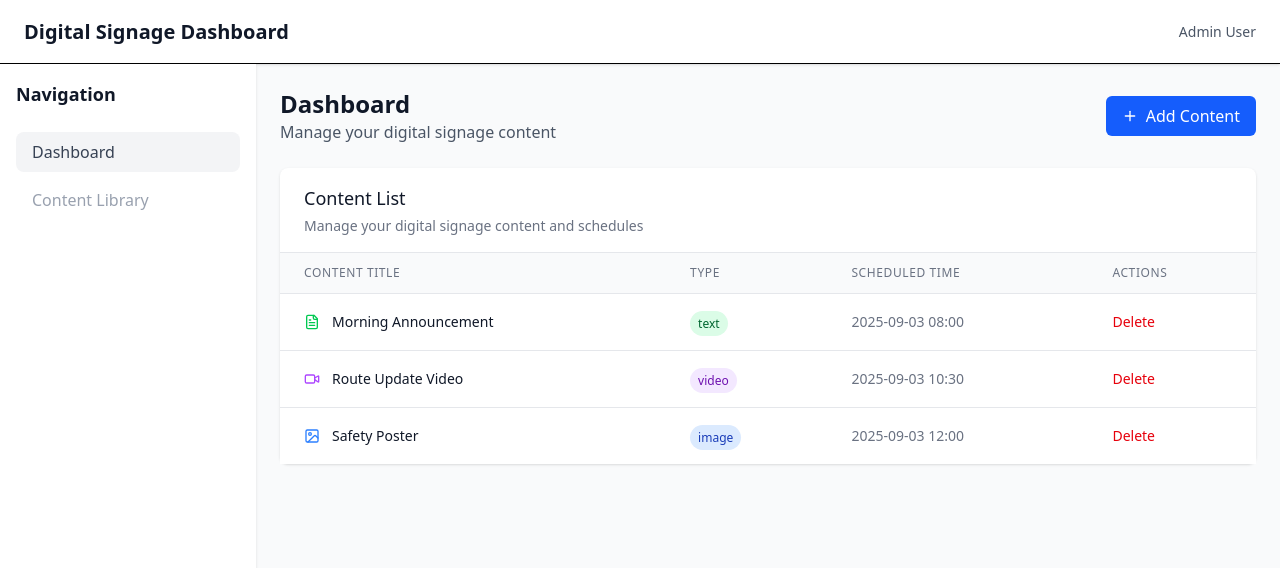
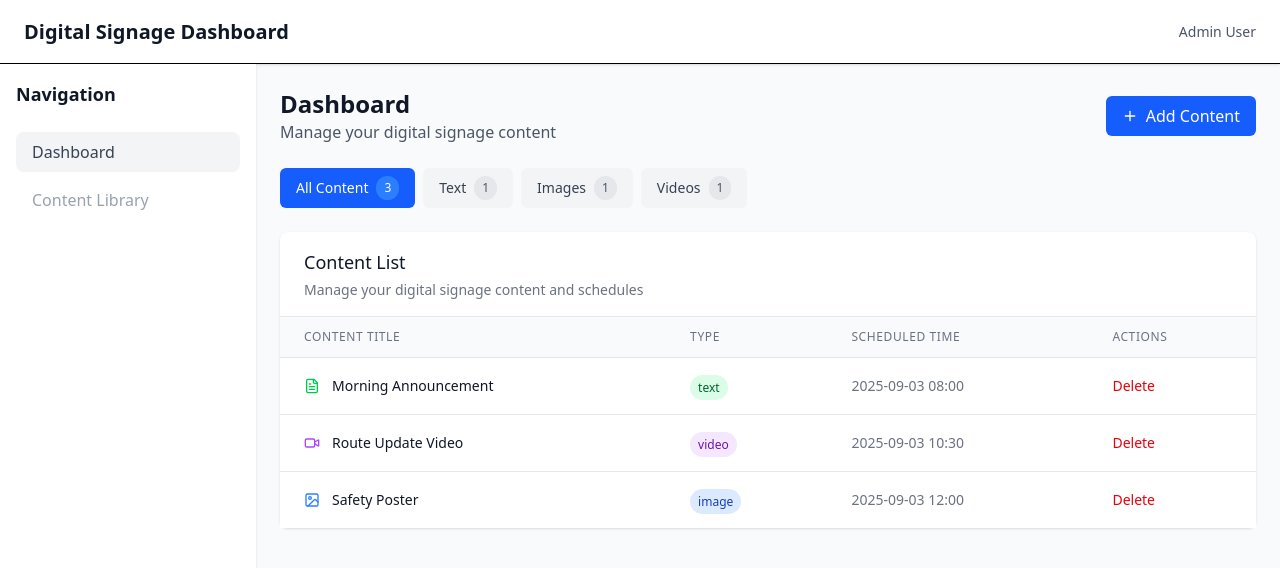
Before and after one commit to aakamshpm/evide-task, a Next.js app: page / in a window 1280 px wide. Shown: the top 568 px of the page. Built offline with nearby package versions, Linux system fonts and the light colour scheme.

Commit message:
add filtering options to ContentList

```diff
--- a/src/app/page.tsx
+++ b/src/app/page.tsx
@@ -21,6 +21,7 @@ export default function Home() {
   );
   const [isLoading, setIsLoading] = useState(true);
   const [error, setError] = useState<string | null>(null);
+  const [filterType, setFilterType] = useState<string>("all");
 
   useEffect(() => {
     fetchContent();
@@ -102,6 +103,30 @@ export default function Home() {
     }
   };
 
+  const filteredContent =
+    filterType === "all"
+      ? content
+      : content.filter((item) => item.type === filterType);
+
+  const filterOptions = [
+    { value: "all", label: "All Content", count: content.length },
+    {
+      value: "text",
+      label: "Text",
+      count: content.filter((item) => item.type === "text").length,
+    },
+    {
+      value: "image",
+      label: "Images",
+      count: content.filter((item) => item.type === "image").length,
+    },
+    {
+      value: "video",
+      label: "Videos",
+      count: content.filter((item) => item.type === "video").length,
+    },
+  ];
+
   if (isLoading) {
     return (
       <div className="flex justify-center items-center min-h-screen">
@@ -143,8 +168,40 @@ export default function Home() {
         </button>
       </div>
 
+      <div className="mb-6">
+        <div className="flex flex-wrap gap-2">
+          {filterOptions.map((option) => (
+            <button
+              key={option.value}
+              onClick={() => setFilterType(option.value)}
+              className={`flex items-center px-4 py-2 rounded-md text-sm font-medium transition-colors ${
+                filterType === option.value
+                  ? "bg-blue-600 text-white"
+                  : "bg-gray-100 text-gray-700 hover:bg-gray-200"
+              }`}
+            >
+              {option.label}
+              <span
+                className={`ml-2 px-2 py-1 rounded-full text-xs ${
+                  filterType === option.value
+                    ? "bg-blue-500 text-white"
+                    : "bg-gray-200 text-gray-600"
+                }`}
+              >
+                {option.count}
+              </span>
+            </button>
+          ))}
+        </div>
+        {filterType !== "all" && (
+          <p className="mt-2 text-sm text-gray-600">
+            Showing {filteredContent.length} of {content.length} items
+          </p>
+        )}
+      </div>
+
       <ContentList
-        content={content}
+        content={filteredContent}
         onEdit={handleEditContent}
         onDelete={handleDeleteContent}
       />
```
